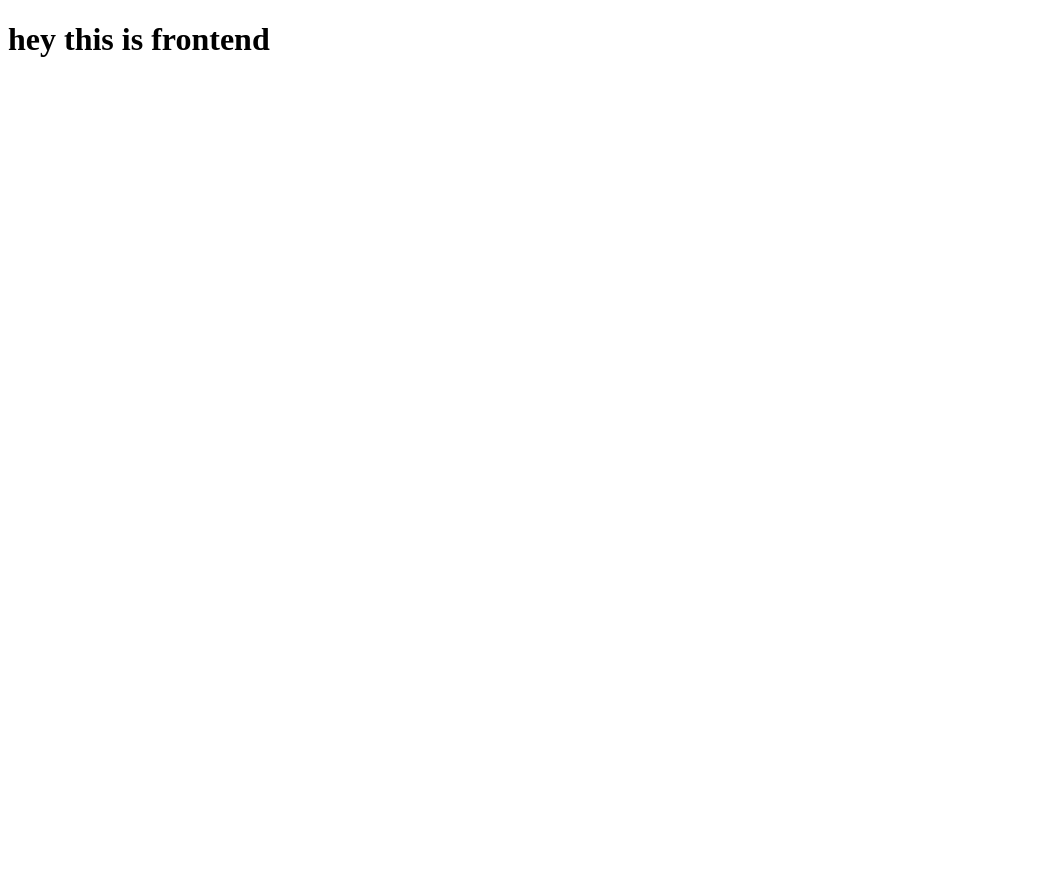
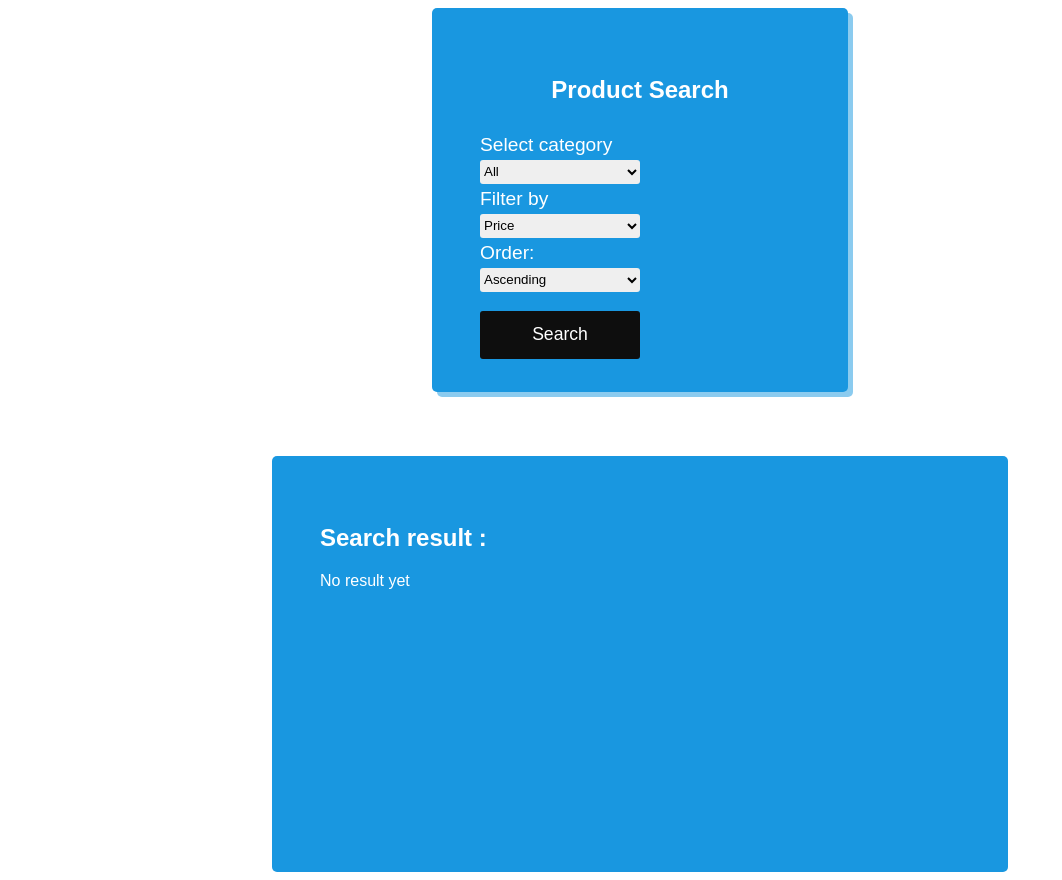
Before and after one commit to AA-G526/NodeJs, a website: page index.html in a window 1280 px wide. Shown: the whole page, without its empty margins (0-1062 px from the left). Before the commit the page ends 800 px from the top, so only its background shows below. Drawn offline with Linux system fonts and the light colour scheme.

Commit message:
the simple search product project is done :p

```diff
--- a/index.html
+++ b/index.html
@@ -4,8 +4,145 @@
     <meta charset="UTF-8">
     <meta name="viewport" content="width=device-width, initial-scale=1.0">
     <title>Document</title>
+    <style>
+        body {
+    margin: 0;
+    padding: 0;
+    font-family: Arial, Helvetica, sans-serif;
+    width: 100vw;
+    height: 110vh;
+    display: flex;
+    flex-direction: column;
+    justify-content: center;
+    color: white;
+    align-items: center;
+    gap: 4rem;
+}
+h1 {
+    text-align: center;
+    margin-bottom: 30px;
+}
+.form-container {
+    width: 20rem;
+    height: 18rem;
+    padding: 3rem;
+    display: flex;
+    flex-direction: column;
+    background-color: rgb(25, 151, 224);
+    border-radius: 5px;
+    box-shadow: 5px 5px rgb(25, 151, 224, 0.5);
+}
+#search-form {
+    display: flex;
+    flex-direction: column;
+    gap: 4px;
+}
+label {
+    font-size: 1.2em;
+    font-weight: 500;
+}
+button {
+    width: 10rem;
+    height: 3rem;
+    color: white;
+    background-color: rgb(14, 14, 14);
+    border-radius: 3px;
+    border: none;
+    font-size: 1.1em;
+    font-weight: 400;
+    cursor: pointer;
+    transition-duration: 150ms;
+    margin-top: 15px;
+}
+button:hover {
+    opacity: 0.8;
+}
+button:active {
+    opacity: 0.6;
+}
+select {
+    width: 10rem;
+    height: 1.5rem;
+    border-radius: 3px;
+    border: none;
+}
+.result-containter {
+    width: 40rem;
+    height: 20rem;
+    border-radius: 5px;
+    padding: 3rem;
+    background-color: rgb(25, 151, 224);
+}
+.product {
+    border: 1px solid #ccc;
+    padding: 10px;
+    margin-bottom: 10px;
+    border-radius: 5px;
+}
+    </style>
 </head>
 <body>
-    <h1>hey this is frontend</h1>
-</body>
-</html>
+    <section class="form-container">
+        <h1>Product Search</h1>
+        <form id="search-form">
+          <label for="category">Select category</label>
+          <select id="category" name="category">
+            <option value="all">All</option>
+            <option value="electronics">Electronics</option>
+            <option value="clothing">Clothing</option>
+          </select>
+          <label for="filter">Filter by</label>
+          <select id="filter" name="filter">
+            <option value="price">Price</option>
+            <option value="name">Name</option>
+          </select>
+          <label for="order">Order:</label>
+          <select id="order" name="order">
+            <option value="asc">Ascending</option>
+            <option value="desc">Descending</option>
+          </select>
+          <button type="submit">Search</button>
+        </form>
+      </section>
+
+      <section class="result-containter">
+        <h2>Search result :</h2>
+        <div id="result">No result yet</div>
+      </section>
+
+      <script>
+        const resultDiv = document.querySelector("#result");
+
+        document.querySelector("#search-form").addEventListener('submit', async (e) => {
+          e.preventDefault();
+
+          const category = document.querySelector("#category").value;
+          const filter = document.querySelector("#filter").value;
+          const order = document.querySelector("#order").value;
+
+          const url = `/product?category=${encodeURIComponent(category)}&filter=${encodeURIComponent(filter)}&order=${encodeURIComponent(order)}`;
+
+          try {
+            const response = await fetch(url);
+            const products = await response.json();
+
+            resultDiv.innerHTML = ''; // Clear previous results
+
+            if (products.length === 0) {
+              resultDiv.innerHTML = `<p>No product found.</p>`;
+            } else {
+              products.forEach(product => {
+                const productDiv = document.createElement('div');
+                productDiv.className = 'product';
+                productDiv.innerHTML = `<strong>${product.name}</strong> - $${product.price} (${product.category})`;
+                resultDiv.appendChild(productDiv);
+              });
+            }
+          } catch (err) {
+            console.error(err);
+            resultDiv.innerHTML = `<p>An error occurred while fetching data.</p>`;
+          }
+        });
+      </script>
+    </body>
+    </html>
```
Also changed, not shown: server.js (+33 -6 lines).
